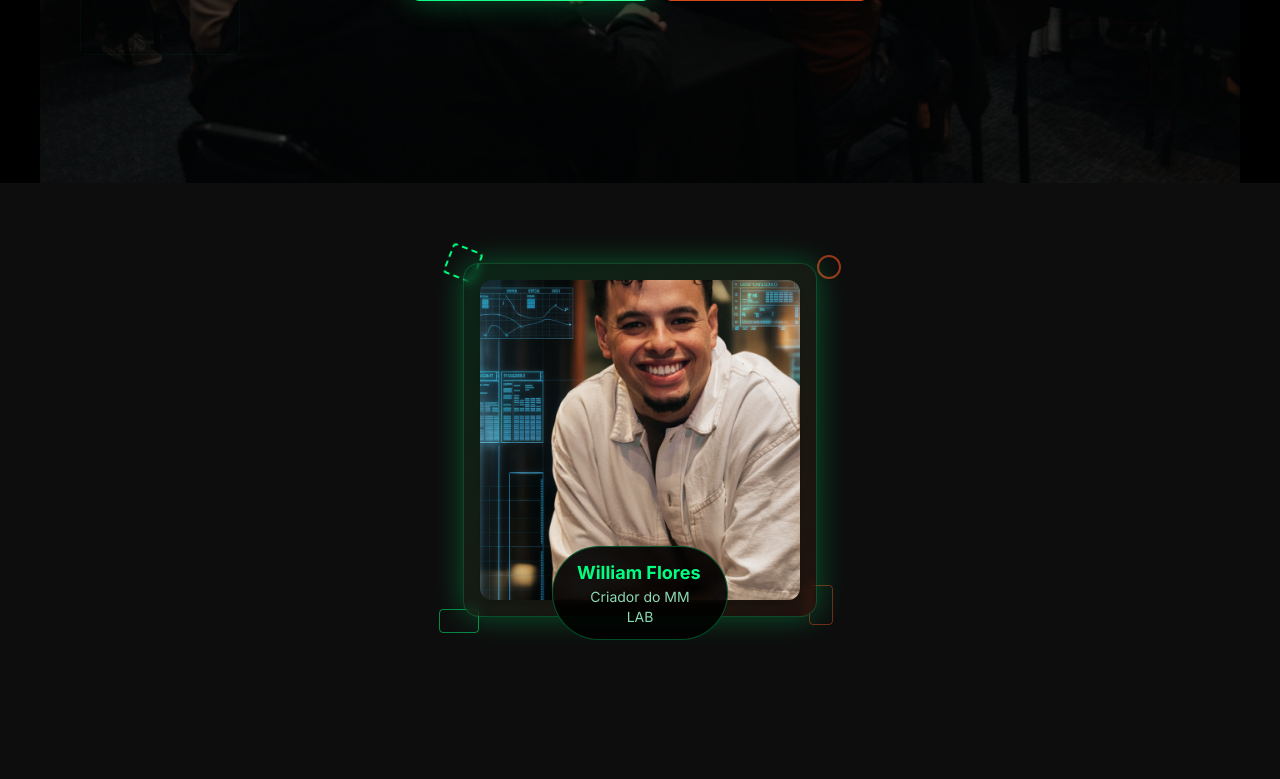
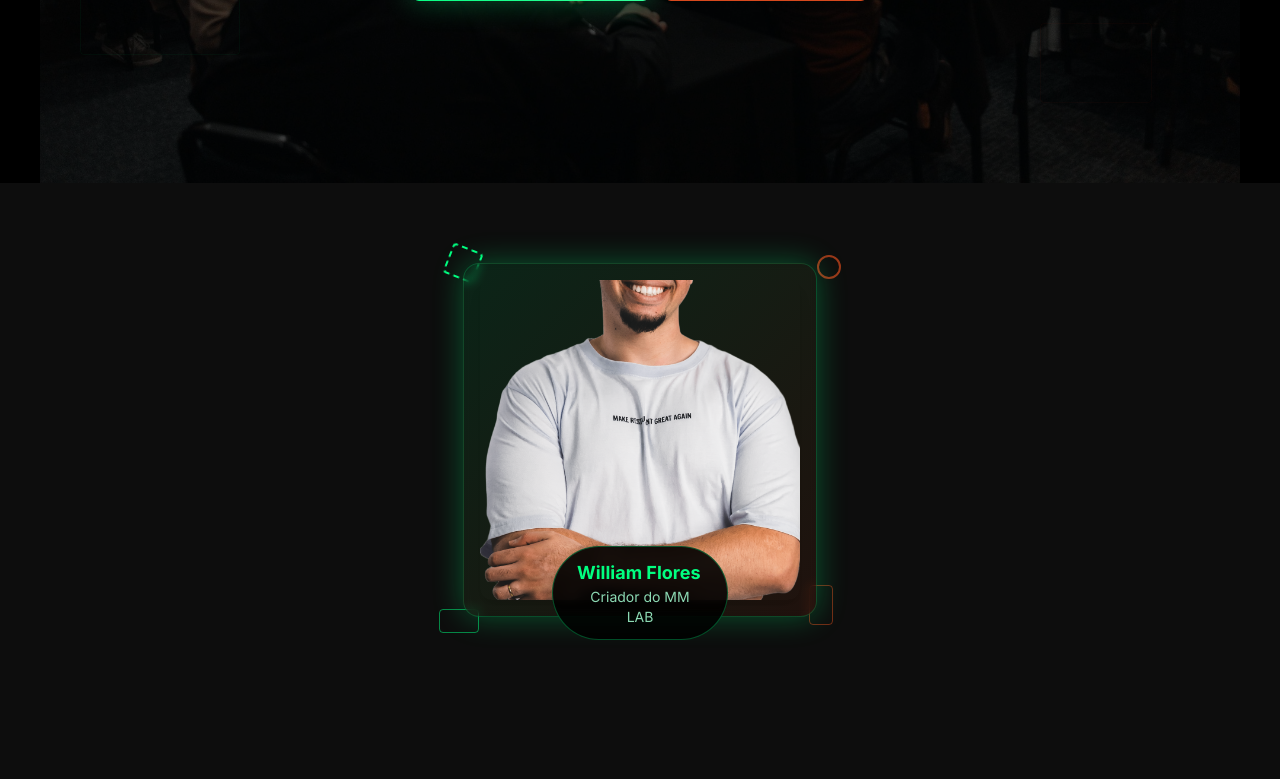
Before and after one commit to FoodVerso/mm-lab-landing-design, a React (Vite) app: page / in a window 1280 px wide. Shown: the part 617-1396 px from the top of the page. Built offline with nearby package versions, Linux system fonts and the light colour scheme.

Commit message:
Update William Flores presentation image
Replace the current image in the William Flores presentation section with the newly provided image.

```diff
--- a/src/pages/Index.tsx
+++ b/src/pages/Index.tsx
@@ -72,7 +72,7 @@ const Index = () => {
               {/* Main Photo Container */}
               <div className="relative p-4 bg-gradient-to-br from-mm-green/10 to-mm-red/10 rounded-2xl backdrop-blur-sm border border-mm-green/20 shadow-green-glow">
                 <img
-                  src="/lovable-uploads/cf0dfec6-f3b7-4f18-be27-4180aaf70486.png"
+                  src="/lovable-uploads/b07bc6f2-f3ce-4050-a7c7-2db37f5fcd32.png"
                   alt="William Flores - Criador do MM LAB"
                   className="w-80 h-80 object-cover rounded-xl shadow-lg"
                 />
```
Also changed, not shown: public/lovable-uploads/b07bc6f2-f3ce-4050-a7c7-2db37f5fcd32.png (added).
